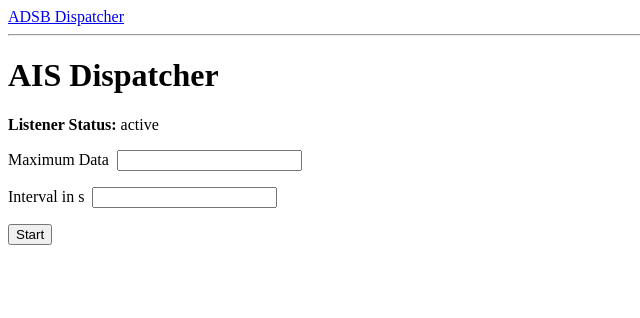
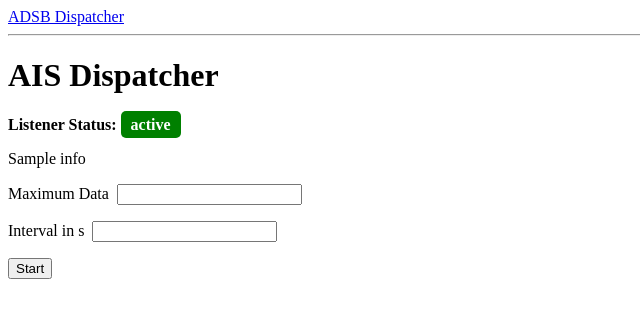
Before and after one commit to jonbulz/ais_dispatch, a Flask app: template ui/templates/ais.html in a window 1280 px wide. Shown: the top 318 px of the page, without its empty margins (0-640 px from the left). Run offline with Flask 3, Linux system fonts and the light colour scheme; the template is opened without the code that fills it: values that come from a table or form of the project are taken from there, most other values are stand-ins (such as "Sample title", 1, 10 or a date in 2020).

Commit message:
listener status indicator

```diff
--- a/ui/templates/ais.html
+++ b/ui/templates/ais.html
@@ -5,11 +5,7 @@
     <div><a href="/adsb">ADSB Dispatcher</a></div>
     <hr>
     <h1>AIS Dispatcher</h1>
-    {% if listener_status %}
-        <p><strong>Listener Status:</strong> {{listener_status}}</p>
-    {% else %}
-        <p>No listener status info available. Please check your configuration.</p>
-    {% endif %}
+    {% include "listener_status_indicator.html" %}
     <form action="" method="post" novalidate>
         {{ form.hidden_tag() }}
         <p>
--- a/ui/templates/base.html
+++ b/ui/templates/base.html
@@ -2,6 +2,25 @@
 <html>
     <head>
         <title>{{ title }}</title>
+        <style>
+            .status {
+                font-weight: bold;
+                padding: 5px 10px;
+                border-radius: 5px;
+            }
+            .status-active {
+                color: white;
+                background-color: green;
+            }
+            .status-inactive {
+                color: white;
+                background-color: grey;
+            }
+            .status-error {
+                color: white;
+                background-color: red;
+            }
+        </style>
     </head>
     <body>
         {% block content %}{% endblock %}
--- a/ui/templates/dispatching.html
+++ b/ui/templates/dispatching.html
@@ -19,6 +19,7 @@
 </head>
 <body>
 <h1>Dispatching AIS Data to Remote Server</h1>
+{% include "listener_status_indicator.html" %}
 <h3>Total Data Sent: <span id="data_size">0 bytes</span></h3>
 <form action="" method="post" novalidate>
     {{ form.hidden_tag() }}
--- /dev/null
+++ b/ui/templates/listener_status_indicator.html
@@ -0,0 +1,12 @@
+{% if listener_status %}
+{% set status_class = 'status-' + listener_status.status %}
+<p>
+    <strong>Listener Status:</strong>
+    <span class="status {{ status_class }}">{{listener_status.status}}</span>
+</p>
+{% if listener_status.info %}
+<p>{{listener_status.info}}</p>
+{% endif %}
+{% else %}
+<p>No listener status info available. Please check your configuration!</p>
+{% endif %}
--- a/utils/db.py
+++ b/utils/db.py
@@ -83,12 +83,12 @@ def get_status(service):
     conn = get_db_connection()
     cursor = conn.cursor()
     cursor.execute("""
-        SELECT status FROM status WHERE service = %s
+        SELECT status, info FROM status WHERE service = %s
     """, (service,))
     result = cursor.fetchone()
     cursor.close()
     conn.close()
-    return result[0] if result else None
+    return {"status": result[0], "info": result[1]} if result else None
 
 
 def update_status(service, status, info=None):
```
